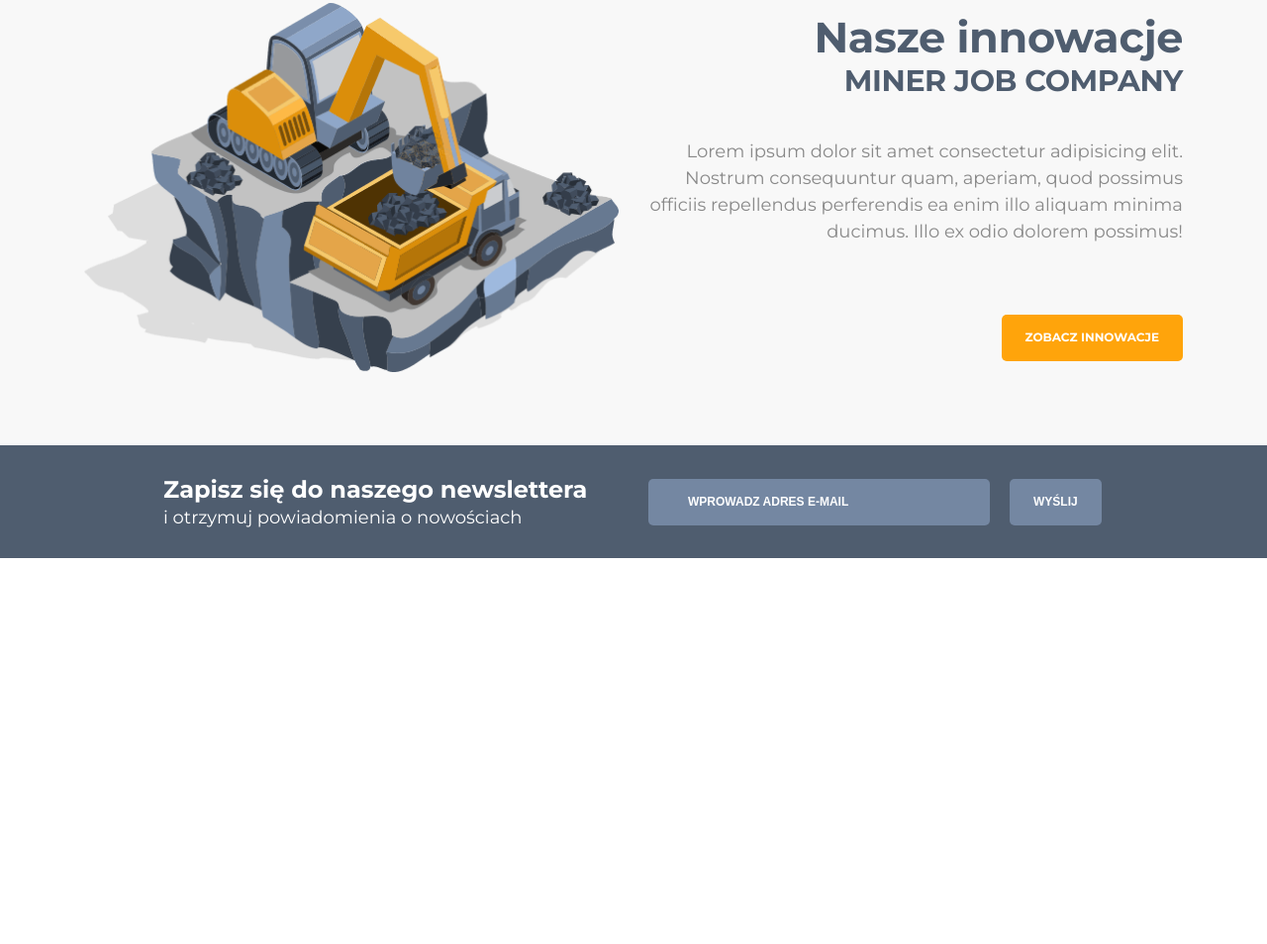
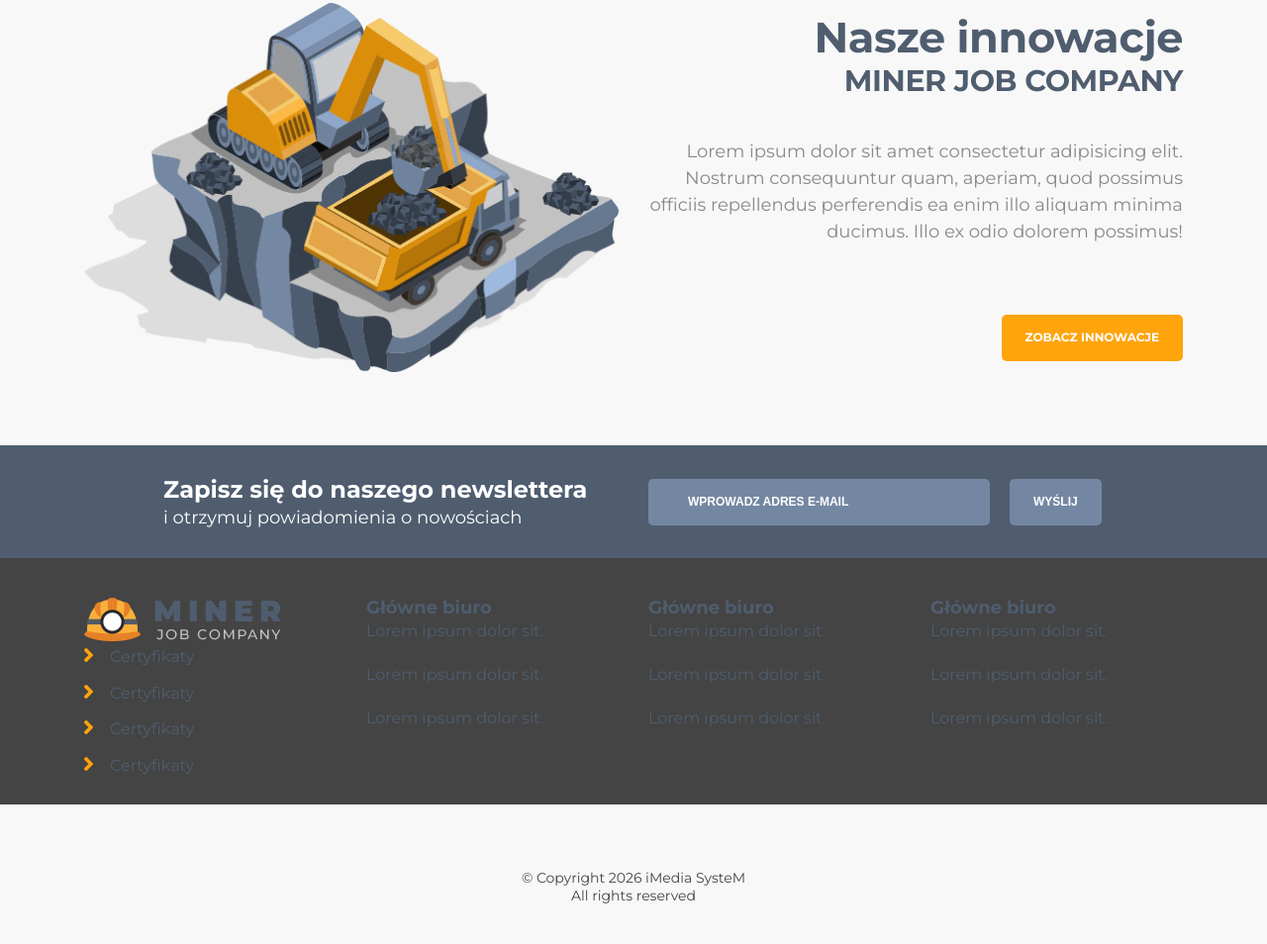
Before and after one commit to imediasystem/Miner, a website: page index.html in a window 1280 px wide. Shown: the part 2015-2969 px from the top of the page at 99% size. Before the commit the page ends 2579 px from the top, so only its background shows below. Drawn offline with Linux system fonts and the light colour scheme.

Commit message:
Site-Footer Part 1

```diff
--- a/index.html
+++ b/index.html
@@ -228,6 +228,63 @@
             </div>
         </section>
 
+        <footer class="t-site-footer">
+            <div class="t-site-footer__main">
+                <div class="o-container">
+                    <div class="o-row">
+                        <div class="o-col o-col--md50 o-col--lg25">
+                            <div class="t-site-footer__header">
+                                <img src="images/logo.png" alt="">
+                            </div>
+                            <ul class="c-list c-list--unstyled">
+                                <li class="c-list__item c-list__item--compact"><span class="c-list__icon"></span>Certyfikaty</li>
+                                <li class="c-list__item c-list__item--compact"><span class="c-list__icon"></span>Certyfikaty</li>
+                                <li class="c-list__item c-list__item--compact"><span class="c-list__icon"></span>Certyfikaty</li>
+                                <li class="c-list__item c-list__item--compact"><span class="c-list__icon"></span>Certyfikaty</li>
+                            </ul>
+                        </div>
+                        <div class="o-col o-col--md50 o-col--lg25">
+                            <div class="t-site-footer__header">
+                                <h3 class="c-heading c-heading--level3">Główne biuro</h3>
+                            </div>
+                            <ul class="c-list c-list--unstyled">
+                                <li class="c-list__item">Lorem ipsum dolor sit.</li>
+                                <li class="c-list__item">Lorem ipsum dolor sit.</li>
+                                <li class="c-list__item">Lorem ipsum dolor sit.</li>
+                            </ul>
+                        </div>
+                        <div class="o-col o-col--md50 o-col--lg25">
+                            <div class="t-site-footer__header">
+                                <h3 class="c-heading c-heading--level3">Główne biuro</h3>
+                            </div>
+                            <ul class="c-list c-list--unstyled">
+                                <li class="c-list__item">Lorem ipsum dolor sit.</li>
+                                <li class="c-list__item">Lorem ipsum dolor sit.</li>
+                                <li class="c-list__item">Lorem ipsum dolor sit.</li>
+                            </ul>
+                        </div>
+                        <div class="o-col o-col--md50 o-col--lg25">
+                            <div class="t-site-footer__header">
+                                <h3 class="c-heading c-heading--level3">Główne biuro</h3>
+                            </div>
+                            <ul class="c-list c-list--unstyled">
+                                <li class="c-list__item">Lorem ipsum dolor sit.</li>
+                                <li class="c-list__item">Lorem ipsum dolor sit.</li>
+                                <li class="c-list__item">Lorem ipsum dolor sit.</li>
+                            </ul>
+                        </div>
+                    </div>
+                </div>
+            </div>
+            <div class="t-site-footer__copy">
+                <div class="o-container">
+                    <div class="o-row">
+                        <div class="o-col u-text-center">© Copyright 2026 iMedia SysteM<br>All rights reserved</div>
+                    </div>
+                </div>
+            </div>
+        </footer>
+
 
         <script src="" async defer></script>
     </body>
```
